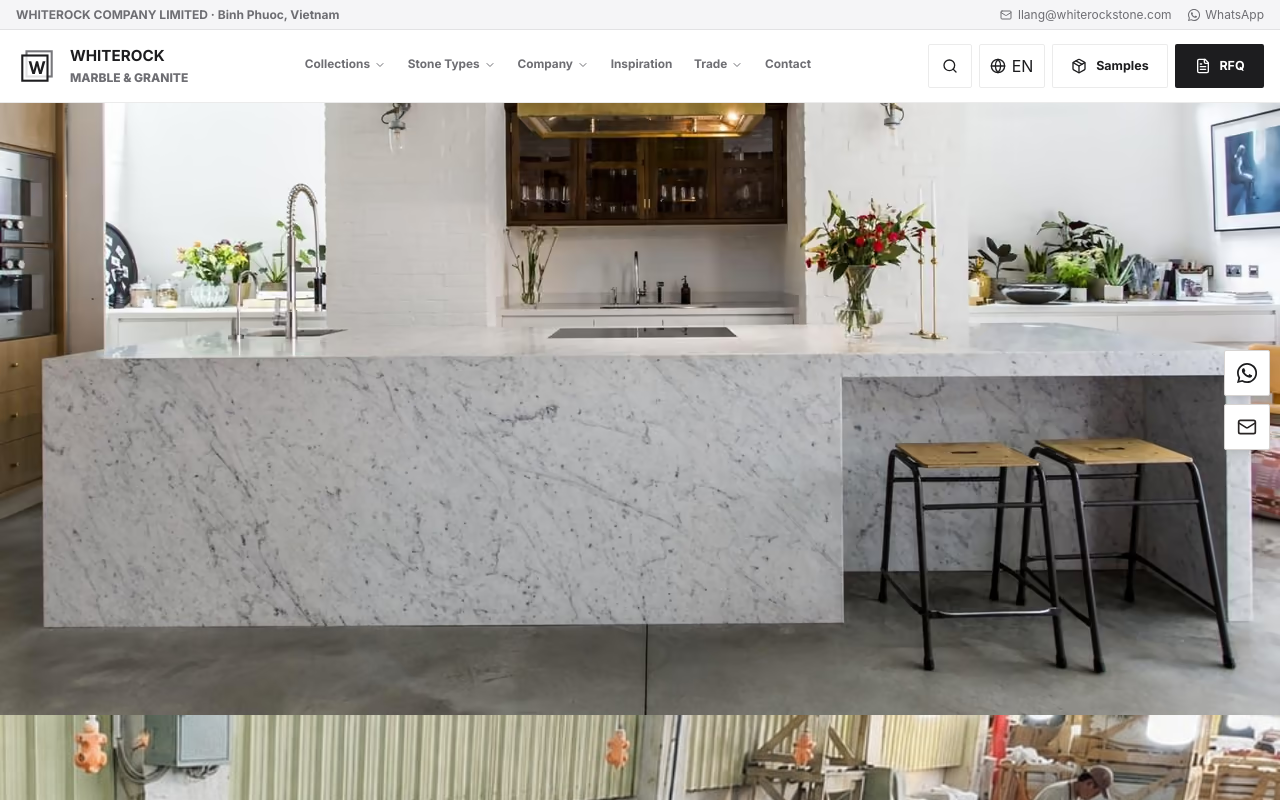
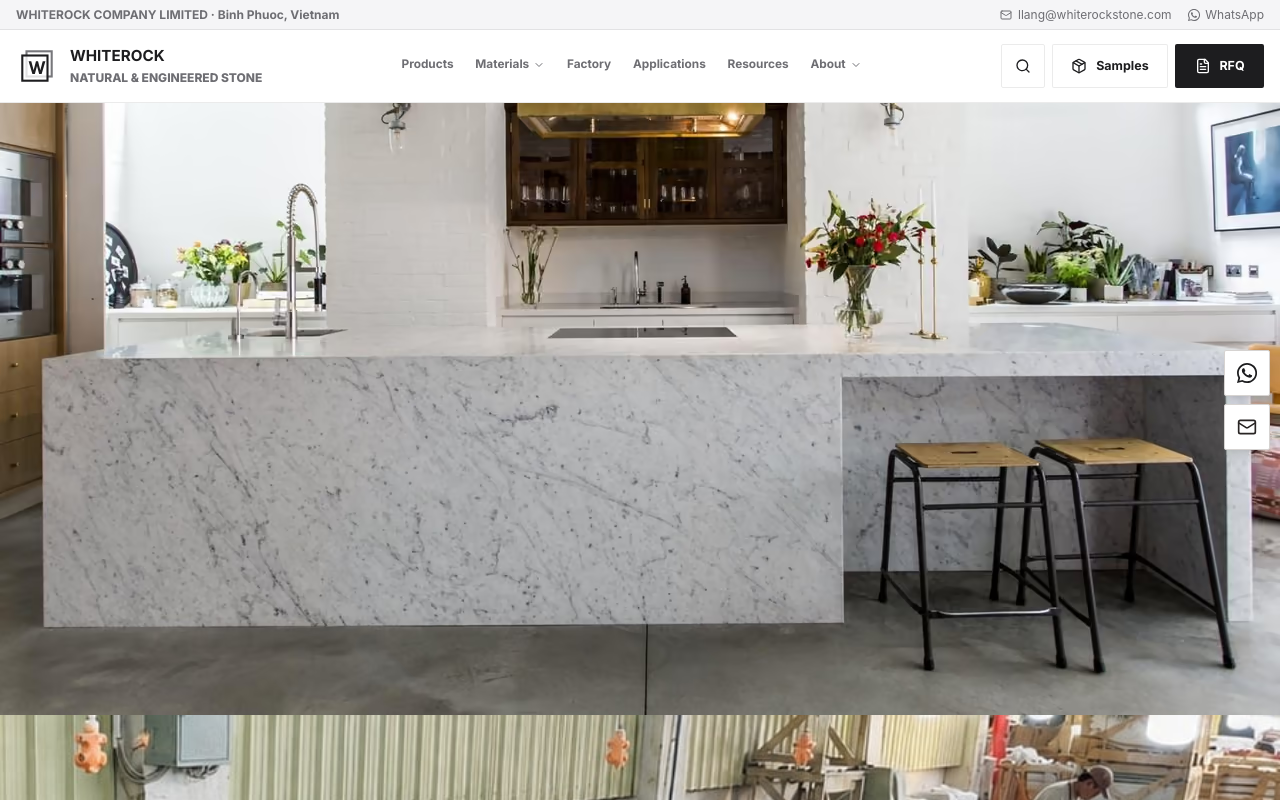
Before and after one commit to lang898/WHITEROCK-UI-REVIEW, a React (Vite) app: page / in a window 1280 px wide. Shown: the top 800 px of the page. Built offline with nearby package versions, Linux system fonts and the light colour scheme; a web font is replaced by a local one.

Commit message:
refactor: simplify navigation and mobile menu

```diff
--- a/src/components/Header.tsx
+++ b/src/components/Header.tsx
@@ -1,7 +1,7 @@
 import React, { useEffect, useState } from 'react';
-import { ChevronDown, FileText, Globe, Mail, Menu, Package, Search, X } from 'lucide-react';
+import { ChevronDown, FileText, Mail, Menu, Package, Search, X } from 'lucide-react';
 import { WhatsAppIcon } from './SocialIcons';
-import { locales, siteConfig } from '../data/site';
+import { siteConfig } from '../data/site';
 import { routePath } from '../routes';
 import { t } from '../i18n';
 import type { LocaleConfig } from '../types';
@@ -19,11 +19,21 @@ interface HeaderProps {
   onOpenSearch: () => void;
 }
 
+const materialItems = [
+  { id: 'colors', label: 'Color Library' },
+  { id: 'stone-marble', label: 'Marble' },
+  { id: 'stone-granite', label: 'Granite' },
+  { id: 'stone-quartz', label: 'Quartz' },
+  { id: 'stone-quartzite', label: 'Quartzite' },
+  { id: 'stone-travertine', label: 'Travertine' },
+  { id: 'stone-engineered-marble', label: 'Engineered Marble' },
+  { id: 'finishes', label: 'Finishes & Edges' },
+] as const;
+
 export const Header: React.FC<HeaderProps> = ({
-  currentTab, setCurrentTab, cartCount, openCart, sampleCount, openSamples, currentLocale, setLocale, onOpenSearch
+  currentTab, setCurrentTab, cartCount, openCart, sampleCount, openSamples, currentLocale, onOpenSearch
 }) => {
   const [mobileMenuOpen, setMobileMenuOpen] = useState(false);
-  const [langDropdownOpen, setLangDropdownOpen] = useState(false);
   const [isScrolled, setIsScrolled] = useState(false);
 
   useEffect(() => {
@@ -40,38 +50,17 @@ export const Header: React.FC<HeaderProps> = ({
     return () => window.removeEventListener('keydown', closeOnEscape);
   }, [mobileMenuOpen]);
 
-  const navGroups = [
-    { label: t(currentLocale, 'collections'), items: [
-      { id: 'products', label: t(currentLocale, 'products') },
-      { id: 'colors', label: t(currentLocale, 'colors') },
-      { id: 'finishes', label: t(currentLocale, 'finishes') }
-    ] },
-    { label: t(currentLocale, 'stoneTypes'), items: [
-      { id: 'stone-marble', label: 'Marble' },
-      { id: 'stone-granite', label: 'Granite' },
-      { id: 'stone-quartz', label: 'Quartz' },
-      { id: 'stone-quartzite', label: 'Quartzite' },
-      { id: 'stone-travertine', label: 'Travertine' },
-      { id: 'stone-engineered-marble', label: 'Engineered Marble' }
-    ] },
-    { label: t(currentLocale, 'company'), items: [
-      { id: 'about', label: t(currentLocale, 'about') },
-      { id: 'factory', label: t(currentLocale, 'factory') },
-      { id: 'events', label: t(currentLocale, 'events') }
-    ] },
-    { label: t(currentLocale, 'inspiration'), items: [{ id: 'applications', label: t(currentLocale, 'applications') }] },
-    { label: t(currentLocale, 'trade'), items: [
-      { id: 'partners', label: t(currentLocale, 'partners') },
-      { id: 'resources', label: t(currentLocale, 'resources') },
-      { id: 'samples', label: t(currentLocale, 'samples') }
-    ] },
-    { label: t(currentLocale, 'contact'), items: [{ id: 'contact', label: t(currentLocale, 'contact') }] }
-  ];
-
   const navigate = (id: string) => {
     setCurrentTab(id);
     setMobileMenuOpen(false);
   };
+
+  const link = (id: string, label: string) => (
+    <a className={currentTab === id ? 'is-active' : ''} href={routePath(id)} onClick={(event) => { event.preventDefault(); navigate(id); }}>{label}</a>
+  );
+
+  const materialActive = materialItems.some((item) => item.id === currentTab);
+  const aboutActive = ['about', 'contact', 'events'].includes(currentTab);
 
   return (
     <header className={`wr-header ${isScrolled ? 'is-scrolled' : ''}`.trim()}>
@@ -86,47 +75,74 @@ export const Header: React.FC<HeaderProps> = ({
       <div className="wr-header__main">
         <a className="wr-brand" href={routePath('home')} aria-label="WHITEROCK home" onClick={(event) => { event.preventDefault(); navigate('home'); }}>
           <img className="wr-brand__mark" src="/assets/brand/whiterock-mark-refined.svg" alt="" width="80" height="80" aria-hidden="true" />
-          <span><strong>WHITEROCK</strong><small>MARBLE & GRANITE</small></span>
+          <span><strong>WHITEROCK</strong><small>NATURAL &amp; ENGINEERED STONE</small></span>
         </a>
 
         <nav className="wr-nav" aria-label="Primary navigation">
-          {navGroups.map((group) => {
-            const isActive = group.items.some((item) => item.id === currentTab);
-            if (group.items.length === 1) {
-              const item = group.items[0];
-              return <a key={group.label} className={isActive ? 'is-active' : ''} href={routePath(item.id)} onClick={(event) => { event.preventDefault(); navigate(item.id); }}>{group.label}</a>;
-            }
-            return (
-              <details key={group.label} className={isActive ? 'is-active' : ''}>
-                <summary>{group.label}<ChevronDown aria-hidden="true" /></summary>
-                <div className="wr-nav__menu">
-                  {group.items.map((item) => (
-                    <a key={item.id} href={routePath(item.id)} onClick={(event) => { event.preventDefault(); navigate(item.id); event.currentTarget.closest('details')?.removeAttribute('open'); }}>{item.label}</a>
-                  ))}
-                </div>
-              </details>
-            );
-          })}
+          {link('products', 'Products')}
+          <details className={materialActive ? 'is-active' : ''}>
+            <summary>Materials<ChevronDown aria-hidden="true" /></summary>
+            <div className="wr-nav__menu wr-nav__menu--wide">
+              {materialItems.map((item) => <a key={item.id} href={routePath(item.id)} onClick={(event) => { event.preventDefault(); navigate(item.id); event.currentTarget.closest('details')?.removeAttribute('open'); }}>{item.label}</a>)}
+            </div>
+          </details>
+          {link('factory', 'Factory')}
+          {link('applications', 'Applications')}
+          {link('resources', 'Resources')}
+          <details className={aboutActive ? 'is-active' : ''}>
+            <summary>About<ChevronDown aria-hidden="true" /></summary>
+            <div className="wr-nav__menu">
+              <a href={routePath('about')} onClick={(event) => { event.preventDefault(); navigate('about'); }}>About WHITEROCK</a>
+              <a href={routePath('contact')} onClick={(event) => { event.preventDefault(); navigate('contact'); }}>Contact</a>
+              <a href={routePath('events')} onClick={(event) => { event.preventDefault(); navigate('events'); }}>Fairs &amp; Events</a>
+            </div>
+          </details>
         </nav>
 
         <div className="wr-header__actions">
           <button className="wr-icon-button" onClick={onOpenSearch} aria-label={t(currentLocale, 'search')} title={t(currentLocale, 'search')}><Search /></button>
-          <div className="wr-language">
-            <button className="wr-icon-button wr-language__trigger" onClick={() => setLangDropdownOpen((open) => !open)} aria-expanded={langDropdownOpen} aria-label={`Select language: ${currentLocale.switchLabel}`}><Globe /><span>{currentLocale.switchLabel}</span></button>
-            {langDropdownOpen && <div className="wr-language__menu">{locales.map((locale) => <button key={locale.id} className={locale.id === currentLocale.id ? 'is-active' : ''} onClick={() => { setLocale(locale); setLangDropdownOpen(false); }}>{locale.label}</button>)}</div>}
-          </div>
-          <button className="wr-button wr-button--secondary wr-header__samples" onClick={openSamples} aria-label={`${t(currentLocale, 'samples')} (${sampleCount})`}><Package /><span>{t(currentLocale, 'samples')}</span>{sampleCount > 0 && <b>{sampleCount}</b>}</button>
-          <button className="wr-button wr-button--primary wr-header__rfq" onClick={openCart} aria-label={`${t(currentLocale, 'rfq')} (${cartCount})`}><FileText /> <span>{t(currentLocale, 'rfq')}</span>{cartCount > 0 && <b>{cartCount}</b>}</button>
+          <button className="wr-button wr-button--secondary wr-header__samples" onClick={openSamples} aria-label={`Samples (${sampleCount})`}><Package /><span>Samples</span>{sampleCount > 0 && <b>{sampleCount}</b>}</button>
+          <button className="wr-button wr-button--primary wr-header__rfq" onClick={openCart} aria-label={`RFQ (${cartCount})`}><FileText /><span>RFQ</span>{cartCount > 0 && <b>{cartCount}</b>}</button>
           <button className="wr-icon-button wr-header__menu-toggle" onClick={() => setMobileMenuOpen((open) => !open)} aria-expanded={mobileMenuOpen} aria-label="Toggle menu">{mobileMenuOpen ? <X /> : <Menu />}</button>
         </div>
       </div>
 
       {mobileMenuOpen && (
-        <nav className="wr-mobile-nav" aria-label="Mobile navigation">
-          <a href={routePath('home')} onClick={(event) => { event.preventDefault(); navigate('home'); }}>{t(currentLocale, 'home')}</a>
-          {navGroups.flatMap((group) => group.items).map((item) => <a key={item.id} className={currentTab === item.id ? 'is-active' : ''} href={routePath(item.id)} onClick={(event) => { event.preventDefault(); navigate(item.id); }}>{item.label}</a>)}
-          <button className="wr-button wr-button--secondary" onClick={openSamples}><Package />{t(currentLocale, 'samples')} ({sampleCount})</button>
-          <button className="wr-button wr-button--primary" onClick={openCart}>{t(currentLocale, 'rfq')} ({cartCount})</button>
+        <nav className="wr-mobile-nav wr-mobile-nav--grouped" aria-label="Mobile navigation">
+          <a href={routePath('home')} onClick={(event) => { event.preventDefault(); navigate('home'); }}>Home</a>
+          <details>
+            <summary>Products<ChevronDown /></summary>
+            <div>
+              <a href={routePath('products')} onClick={(event) => { event.preventDefault(); navigate('products'); }}>All Products</a>
+              <a href={routePath('products')} onClick={(event) => { event.preventDefault(); navigate('products'); }}>Vanity Tops</a>
+              <a href={routePath('products')} onClick={(event) => { event.preventDefault(); navigate('products'); }}>Countertops</a>
+              <a href={routePath('products')} onClick={(event) => { event.preventDefault(); navigate('products'); }}>Furniture Tops</a>
+              <a href={routePath('products')} onClick={(event) => { event.preventDefault(); navigate('products'); }}>Project Products</a>
+            </div>
+          </details>
+          <details>
+            <summary>Materials<ChevronDown /></summary>
+            <div>{materialItems.map((item) => <a key={item.id} href={routePath(item.id)} onClick={(event) => { event.preventDefault(); navigate(item.id); }}>{item.label}</a>)}</div>
+          </details>
+          <details>
+            <summary>Company<ChevronDown /></summary>
+            <div>
+              <a href={routePath('about')} onClick={(event) => { event.preventDefault(); navigate('about'); }}>About</a>
+              <a href={routePath('factory')} onClick={(event) => { event.preventDefault(); navigate('factory'); }}>Factory</a>
+              <a href={routePath('contact')} onClick={(event) => { event.preventDefault(); navigate('contact'); }}>Contact</a>
+            </div>
+          </details>
+          <details>
+            <summary>Resources<ChevronDown /></summary>
+            <div>
+              <a href={routePath('finishes')} onClick={(event) => { event.preventDefault(); navigate('finishes'); }}>Finishes &amp; Edges</a>
+              <a href={routePath('applications')} onClick={(event) => { event.preventDefault(); navigate('applications'); }}>Applications</a>
+              <a href={routePath('resources')} onClick={(event) => { event.preventDefault(); navigate('resources'); }}>Technical Resources</a>
+              <a href={routePath('samples')} onClick={(event) => { event.preventDefault(); navigate('samples'); }}>Samples</a>
+            </div>
+          </details>
+          <button className="wr-button wr-button--secondary" onClick={() => { openSamples(); setMobileMenuOpen(false); }}><Package />Samples ({sampleCount})</button>
+          <button className="wr-button wr-button--primary" onClick={() => { openCart(); setMobileMenuOpen(false); }}>Request a Quote ({cartCount})</button>
         </nav>
       )}
     </header>
```
